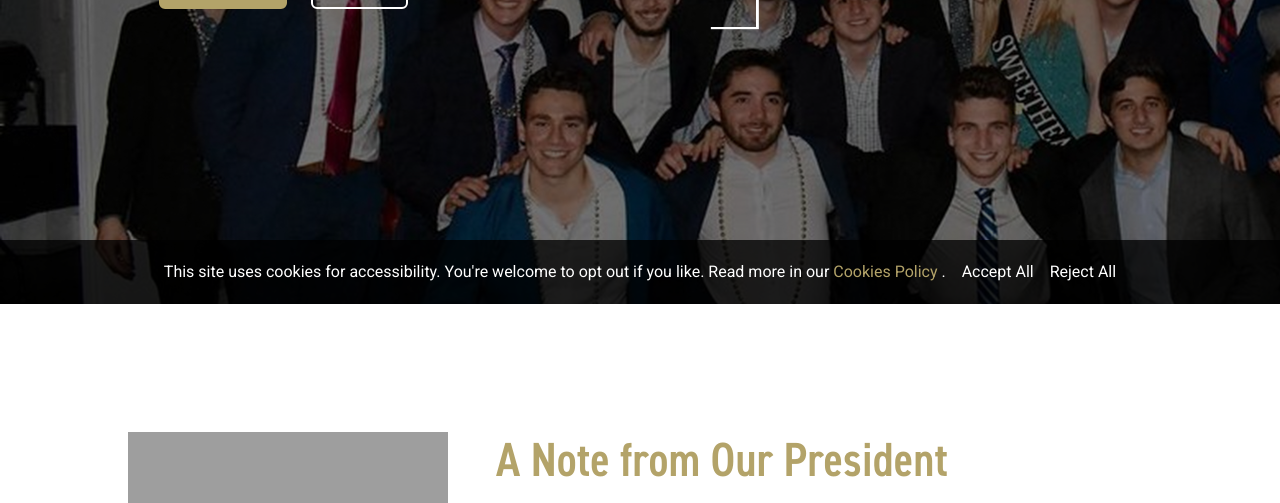
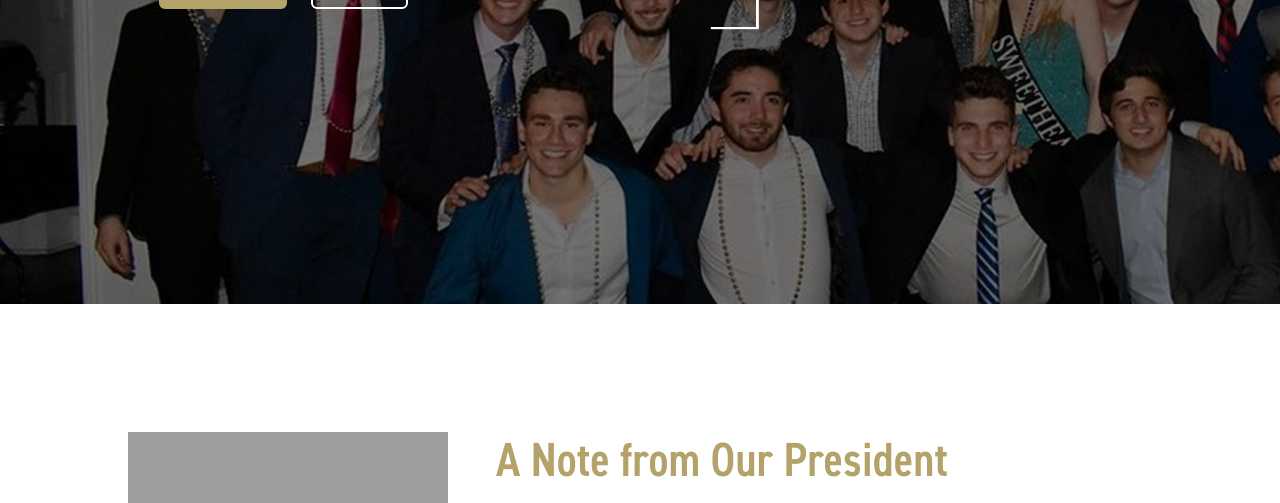
Before and after one commit to Georgia-Tech-IFC/ifc-website, a Django app: page / in a window 1280 px wide. Shown: the part 496-999 px from the top of the page. Run offline with Django 5.2, Linux system fonts and the light colour scheme; grey boxes are pictures that could not be loaded.

Commit message:
took out all cookies

```diff
--- a/website/core/urls.py
+++ b/website/core/urls.py
@@ -7,8 +7,6 @@ urlpatterns = [
     path('chapters', chapters),
     path('purpose', purpose),
     path('exec', exec),
-    path('cookies-policy', cookies_policy),
     path('rush', rush),
-    path('for-parents', for_parents),
-    path('action/submit-contact', submit_contact)
+    path('for-parents', for_parents)
 ]
--- a/website/templates/chapters.html
+++ b/website/templates/chapters.html
@@ -297,9 +297,7 @@
             </div>
         </div>
         {% include 'partials/footer.html' %}
-        {% include 'partials/cookies.html' %}
         <script src="{% static 'js/cheers.js' %}"></script>
-        <script src="{% static 'js/cookies.js' %}"></script>
         <script src="{% static 'js/dropdown.js' %}"></script>
         <script src="{% static 'js/nav_links.js' %}"></script>
         <script src="{% static 'js/nav_mobile.js' %}"></script>
--- a/website/templates/exec.html
+++ b/website/templates/exec.html
@@ -47,7 +47,6 @@
         </div>
         {% include 'partials/footer.html' %}
         <script src="{% static 'js/cheers.js' %}"></script>
-        <script src="{% static 'js/cookies.js' %}"></script>
         <script src="{% static 'js/dropdown.js' %}"></script>
         <script src="{% static 'js/nav_links.js' %}"></script>
         <script src="{% static 'js/nav_mobile.js' %}"></script>
--- a/website/templates/for_parents.html
+++ b/website/templates/for_parents.html
@@ -132,9 +132,7 @@
             </p>
         </div>
         {% include 'partials/footer.html' %}
-        {% include 'partials/cookies.html' %}
         <script src="{% static 'js/cheers.js' %}"></script>
-        <script src="{% static 'js/cookies.js' %}"></script>
         <script src="{% static 'js/dropdown.js' %}"></script>
         <script src="{% static 'js/nav_links.js' %}"></script>
         <script src="{% static 'js/nav_mobile.js' %}"></script>
--- a/website/templates/index.html
+++ b/website/templates/index.html
@@ -13,9 +13,7 @@
             {% include 'partials/contact.html' %}
             {% include 'partials/footer.html' %}
         </div>
-        {% include 'partials/cookies.html' %}
         <script src="{% static 'js/cheers.js' %}"></script>
-        <script src="{% static 'js/cookies.js' %}"></script>
         <script src="{% static 'js/dropdown.js' %}"></script>
         <script src="{% static 'js/landingBackground.js' %}"></script>
         <script src="{% static 'js/nav.js' %}"></script>
--- a/website/templates/partials/cookies.html
+++ /dev/null
@@ -1,16 +0,0 @@
-<div class="cookies__banner cookies__banner__no-display">
-    <div>
-        This site uses cookies for accessibility. You're welcome to opt out if
-        you like. Read more in our
-        <a class="cookies__link__gold" href="/cookies-policy">
-            Cookies Policy
-        </a>
-        .
-        <button class="cookies__link cookies__pad cookies__accept" href="/cookies-policy">
-            Accept All
-        </button>
-        <button class="cookies__link cookies__pad cookies__reject" href="/cookies-policy">
-            Reject All
-        </button>
-    </div>
-</div>
--- a/website/templates/rush.html
+++ b/website/templates/rush.html
@@ -208,9 +208,7 @@
             </p>
         </div>
         {% include 'partials/footer.html' %}
-        {% include 'partials/cookies.html' %}
         <script src="{% static 'js/cheers.js' %}"></script>
-        <script src="{% static 'js/cookies.js' %}"></script>
         <script src="{% static 'js/dropdown.js' %}"></script>
         <script src="{% static 'js/nav_links.js' %}"></script>
         <script src="{% static 'js/nav_mobile.js' %}"></script>
```
Also changed, not shown: website/templates/cookies_policy.html (deleted, +0 -59 lines).
